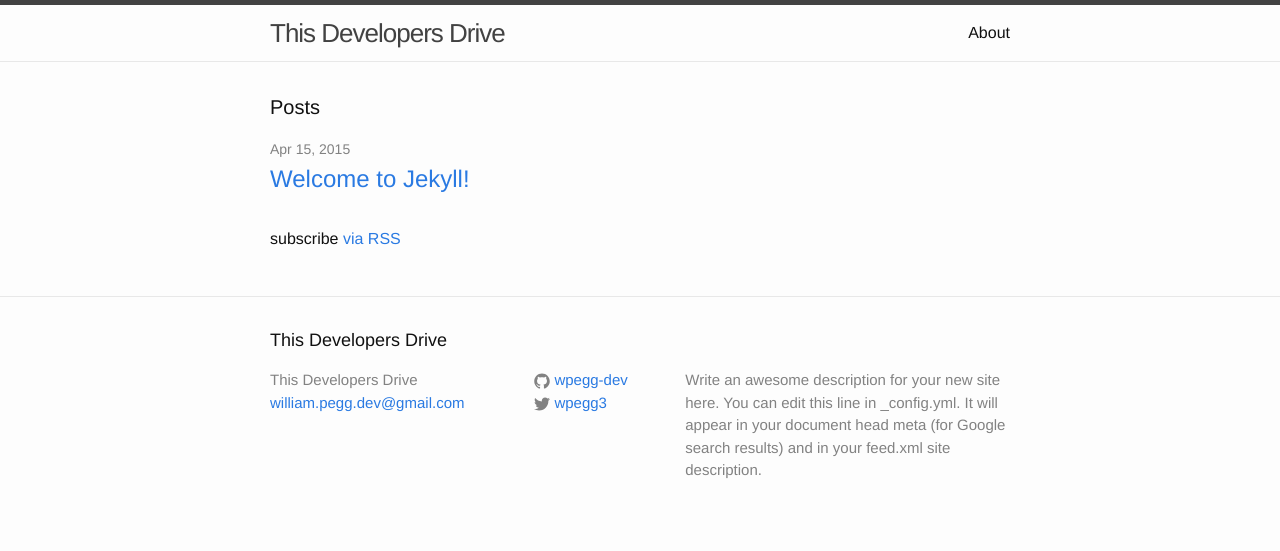
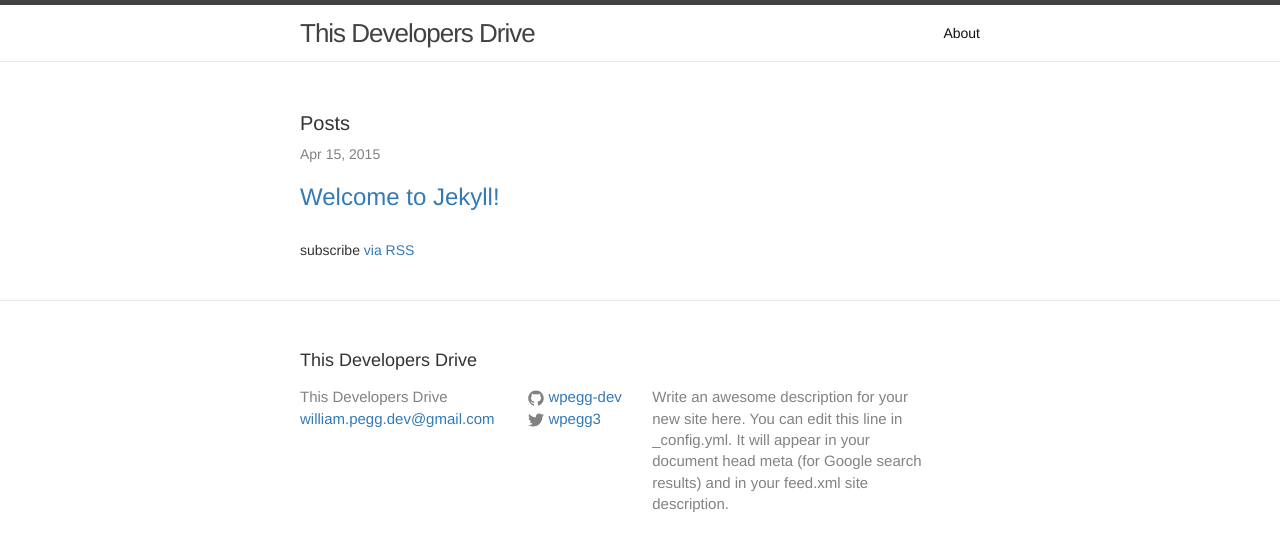
Before and after one commit to wpegg-dev/wpegg-dev.github.io, a Jekyll site: the page built from index.html, in a window 1280 px wide. Shown: the top 551 px of the page. Built offline with Jekyll 4.4.1, drawn with Linux system fonts in a browser that asks for light colours; nearby versions of some CDN libraries; library files that are not in the unit come from our copies.

Commit message:
updated css

```diff
--- a/_includes/head.html
+++ b/_includes/head.html
@@ -7,6 +7,9 @@
   <meta name="description" content="{% if page.excerpt %}{{ page.excerpt | strip_html | strip_newlines | truncate: 160 }}{% else %}{{ site.description }}{% endif %}">
 
   <link rel="stylesheet" href="{{ "/css/main.css" | prepend: site.baseurl }}">
+  <link rel="stylesheet" href="{{ "/css/bootstrap.min.css" | prepend: site.baseurl }}">
   <link rel="canonical" href="{{ page.url | replace:'index.html','' | prepend: site.baseurl | prepend: site.url }}">
   <link rel="alternate" type="application/rss+xml" title="{{ site.title }}" href="{{ "/feed.xml" | prepend: site.baseurl | prepend: site.url }}" />
+
+
 </head>
```
